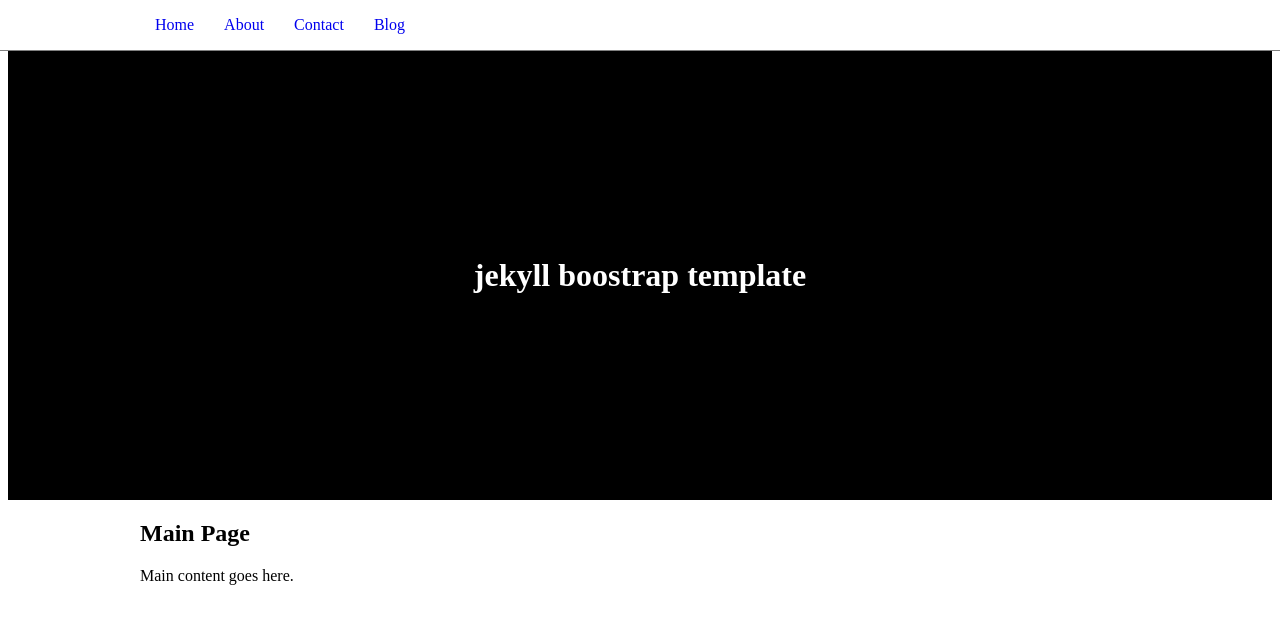
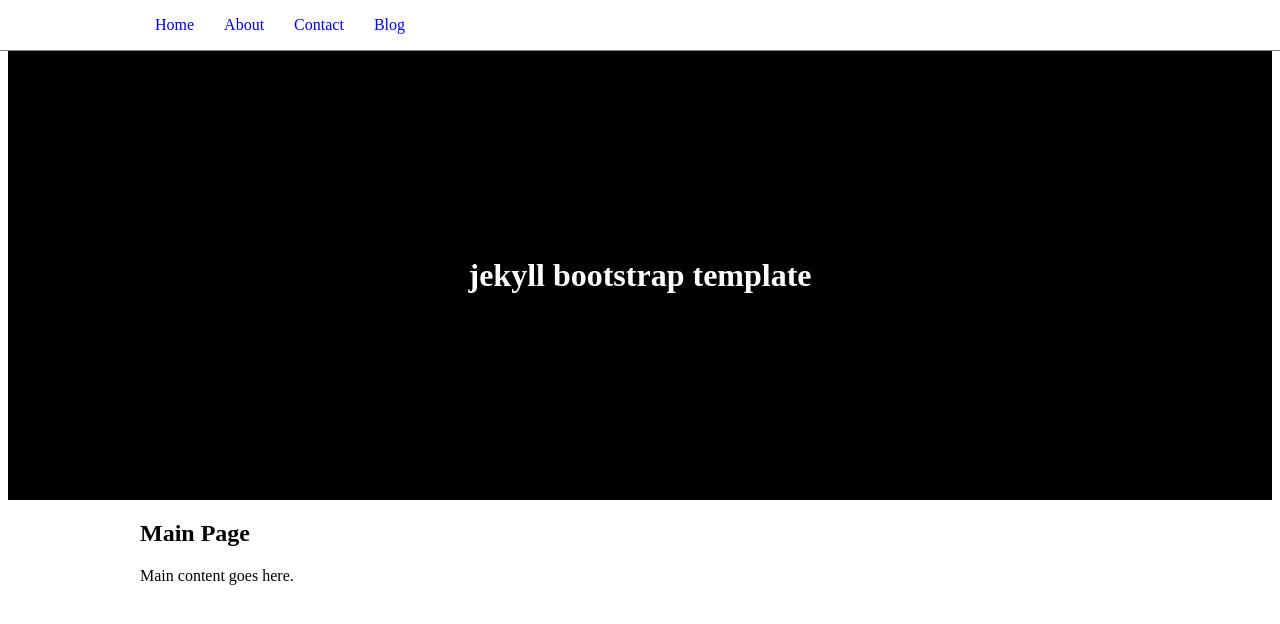
Before and after one commit to frian/jekyll-bootstrap-template, a Jekyll site: the page built from index.html, in a window 1280 px wide. Shown: the top 624 px of the page. Built offline with Jekyll 4.4.1, drawn with Linux system fonts in a browser that asks for light colours.

Commit message:
fixed typo

```diff
--- a/_config.yml
+++ b/_config.yml
@@ -1,8 +1,8 @@
 # Site Settings
-title: jekyll boostrap template
+title: jekyll bootstrap template
 email: a@frian.org
 baseurl: ""
-url: "http://frian.github.io/jekyll-boostrap-template"
+url: "http://frian.github.io/jekyll-bootstrap-template"
 # Build Settings
 sass:
   sass_dir: _sass
--- a/_config_dev.yml
+++ b/_config_dev.yml
@@ -1,5 +1,5 @@
 # Site Settings
-title: jekyll boostrap template
+title: jekyll bootstrap template
 email: a@frian.org
 baseurl: ""
 url: "http://localhost:4000"
```
